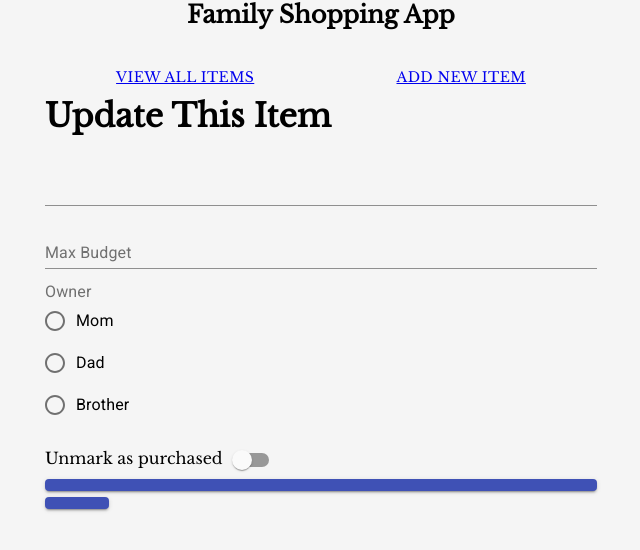
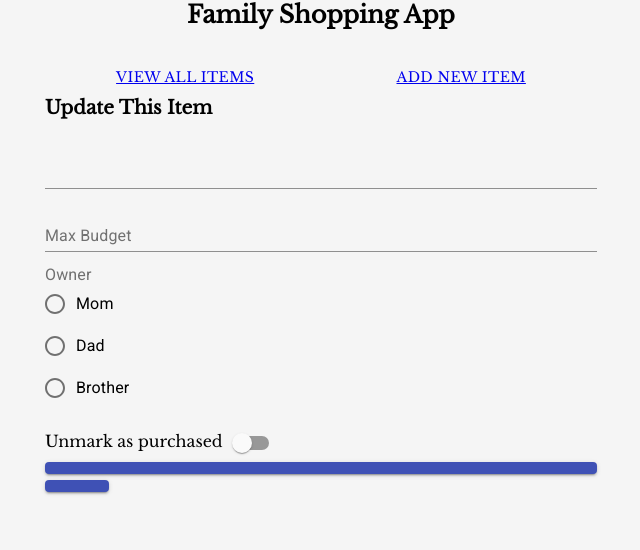
Before and after one commit to sean-p-ryan/family-shopping-app, a React (Create React App) app in the folder client/: page /update/1 in a window 1280 px wide. Shown: the top 550 px of the page, without its empty margins (319-959 px from the left). Built offline with nearby package versions, Linux system fonts and the light colour scheme; no server answers.

Commit message:
Edit link working

```diff
--- a/client/src/App.js
+++ b/client/src/App.js
@@ -28,6 +28,7 @@ class App extends Component {
             <Route path="/" exact component={ItemList} />
             <Route path="/update/:id" component={EditItem} />
             <Route path="/create" component={CreateItem} />
+            {this.props.children}
           </Container >
         </Router>
       </div>
--- a/client/src/components/EditItem.js
+++ b/client/src/components/EditItem.js
@@ -35,6 +35,7 @@ export default class EditItem extends Component {
     componentDidMount() {
         axios.get('https://family-shopping-app.herokuapp.com/api/update/' + this.props.match.params.id)
             .then(res => {
+                console.log(this.props.match.params.id)
                 console.log("here's the data" + res.data.item_name)
                 this.setState({
                     item_name: res.data.item_name,
@@ -46,9 +47,9 @@ export default class EditItem extends Component {
             .catch(function (error) {
                 console.log(error);
             })
+            console.log("HERE'S THE ITEM WE WANT TO EDIT" + this.state.item_name)
     }
 
-    // sent POST request to '../update/:id' endpoint with state data
     onSubmit = (e) => {
         e.preventDefault();
 
@@ -110,7 +111,7 @@ export default class EditItem extends Component {
     render() {
         return (
             <div>
-                <h1>Update This Item</h1>
+                <h3>Update This Item</h3>
 
                 <form
                     noValidate autoComplete="off"
--- a/client/src/components/ItemList.js
+++ b/client/src/components/ItemList.js
@@ -1,8 +1,9 @@
 import React, { Component } from 'react';
 import Typography from '@material-ui/core/Typography';
-import { BrowserRouter as Link } from "react-router-dom";
+import { Link } from "react-router-dom";
 import axios from 'axios';
-require('dotenv').config();
+import EditItem from "./EditItem";
+
 
 
 // functional component to render each item
@@ -13,7 +14,7 @@ const Item = props => (
         <td>{props.item.item_owner}</td>
         <td>{props.item.purchased}</td>
         <td>
-            <Link to={"/update/" + props.item._id}>Edit</Link>
+            <Link to={`/update/${props.item._id}`} component={EditItem}>Edit</Link>
         </td>
     </tr>
 )
```
Also changed, not shown: 1 other file (tests, documents, lock files or other folders). Lines whose indentation alone changed are shown as unchanged.
